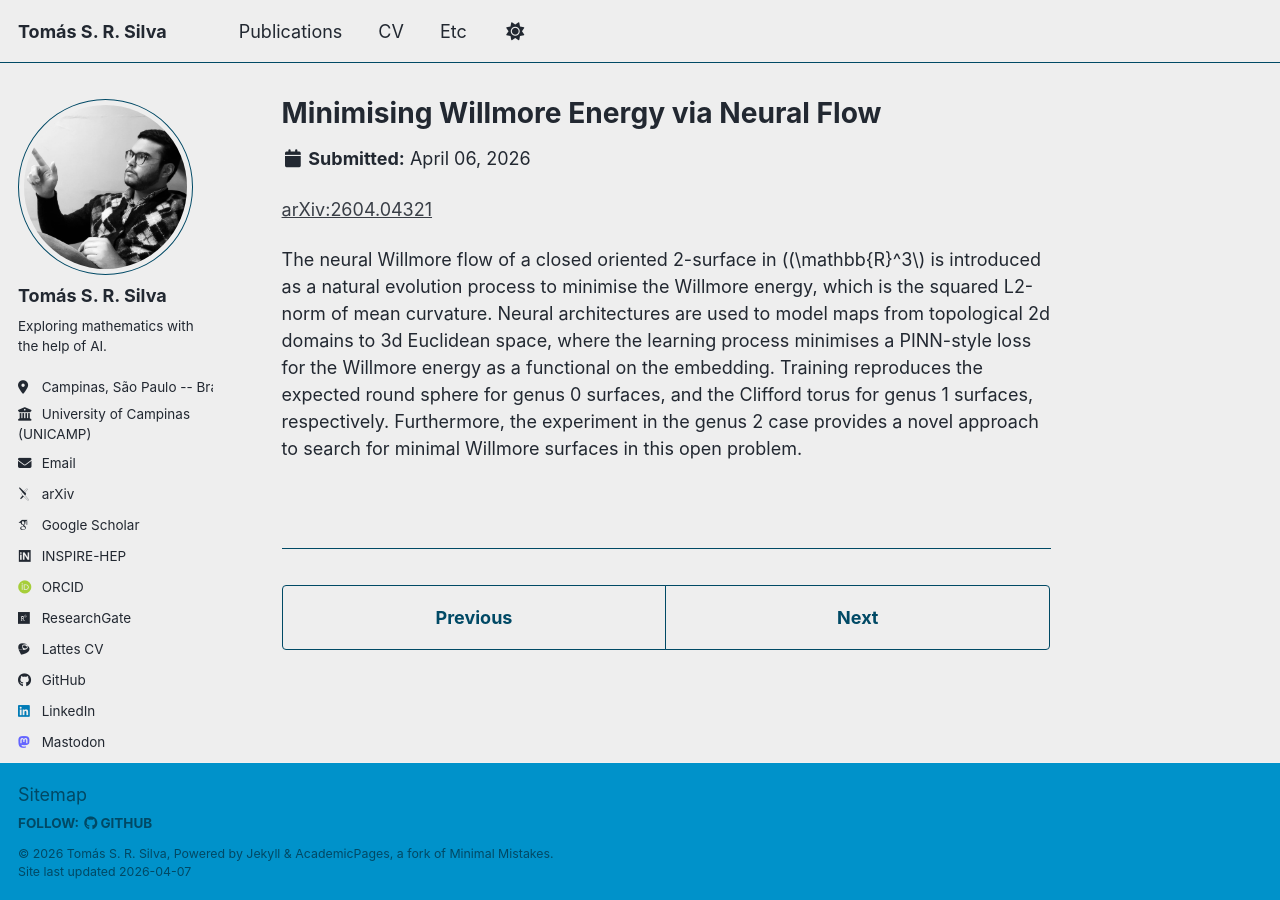
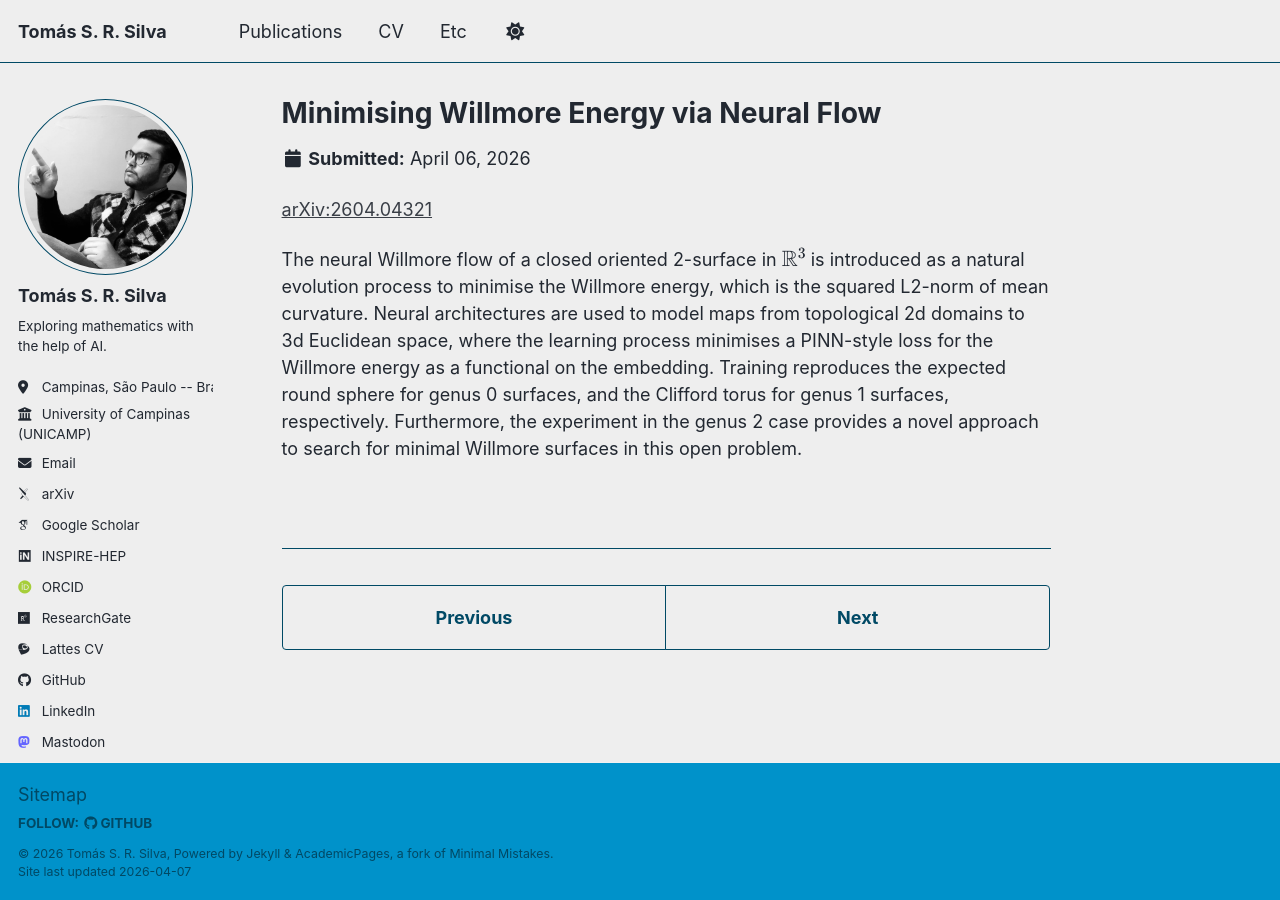
Before and after one commit to TomasSilva/TomasSilva.github.io, a Jekyll site: the page built from _publications/2026-04-Minimising Willmore Energy via Neural Flow.md, in a window 1280 px wide. Built offline with Jekyll 4.4.1, drawn with Linux system fonts in a browser that asks for light colours; some web fonts are replaced; a script bundle is joined from its source files by our own code; library files that are not in the unit come from our copies.

```diff
--- a/_publications/2026-04-Minimising Willmore Energy via Neural Flow.md
+++ b/_publications/2026-04-Minimising Willmore Energy via Neural Flow.md
@@ -12,4 +12,4 @@ citation: #
 ---
 [arXiv:2604.04321](https://arxiv.org/abs/2604.04321)
 
-The neural Willmore flow of a closed oriented 2-surface in \((\mathbb{R}^3\\) is introduced as a natural evolution process to minimise the Willmore energy, which is the squared L2-norm of mean curvature. Neural architectures are used to model maps from topological 2d domains to 3d Euclidean space, where the learning process minimises a PINN-style loss for the Willmore energy as a functional on the embedding. Training reproduces the expected round sphere for genus 0 surfaces, and the Clifford torus for genus 1 surfaces, respectively. Furthermore, the experiment in the genus 2 case provides a novel approach to search for minimal Willmore surfaces in this open problem.
+The neural Willmore flow of a closed oriented 2-surface in \\( \mathbb{R}^3\\) is introduced as a natural evolution process to minimise the Willmore energy, which is the squared L2-norm of mean curvature. Neural architectures are used to model maps from topological 2d domains to 3d Euclidean space, where the learning process minimises a PINN-style loss for the Willmore energy as a functional on the embedding. Training reproduces the expected round sphere for genus 0 surfaces, and the Clifford torus for genus 1 surfaces, respectively. Furthermore, the experiment in the genus 2 case provides a novel approach to search for minimal Willmore surfaces in this open problem.
```
